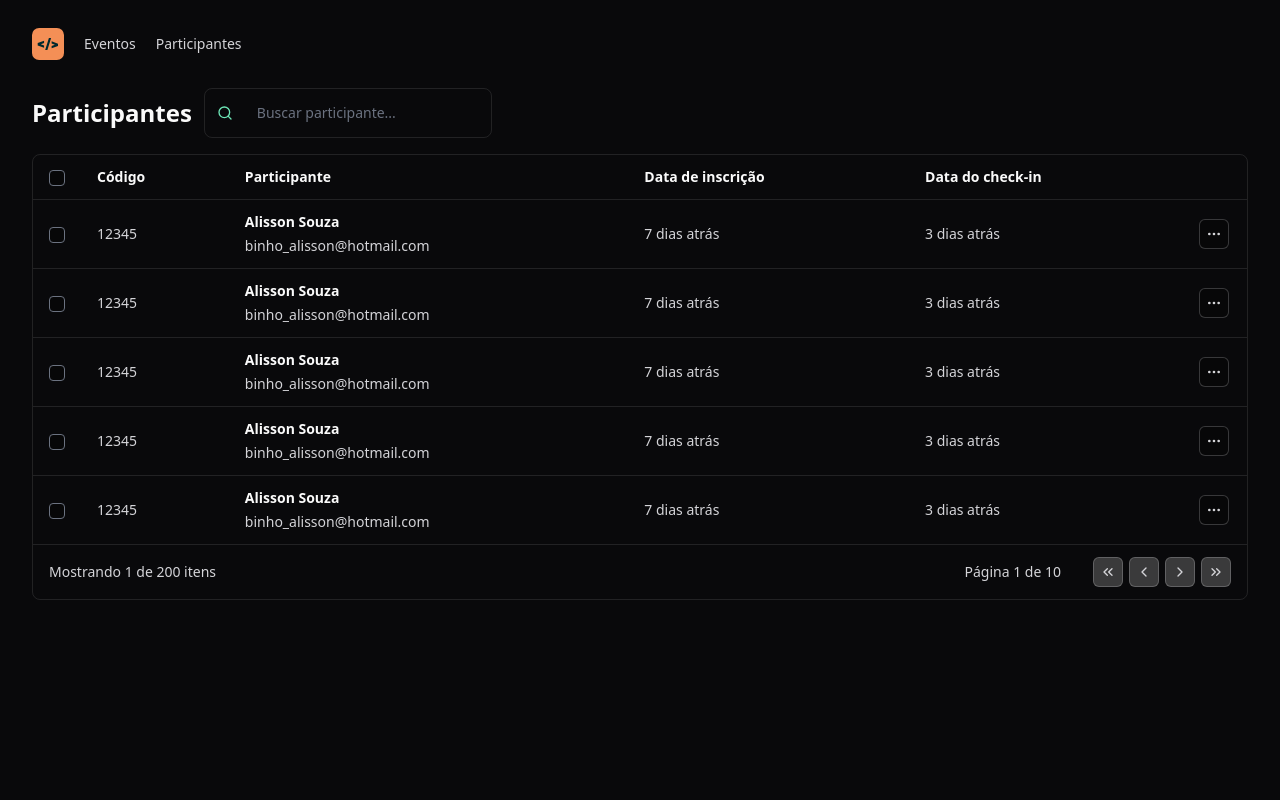
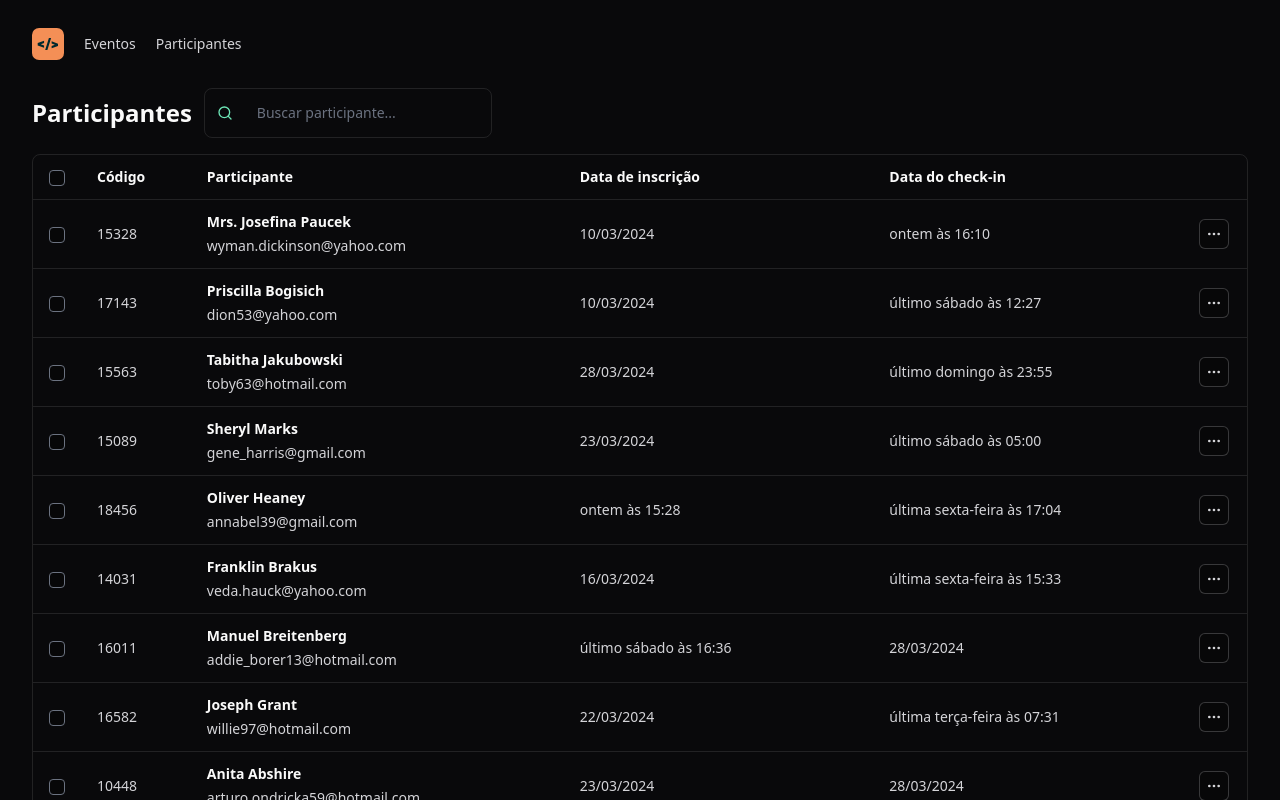
Before and after one commit to gabriel-lgomes/pass-in-web-main, a React (Vite) app: page / in a window 1280 px wide. Shown: the top 800 px of the page. Built offline with nearby package versions, Linux system fonts and the light colour scheme.

Commit message:
feat: created data users

```diff
--- a/package.json
+++ b/package.json
@@ -9,12 +9,14 @@
     "preview": "vite preview"
   },
   "dependencies": {
+    "date-fns": "^3.6.0",
     "lucide-react": "^0.364.0",
     "react": "^18.2.0",
     "react-dom": "^18.2.0",
     "tailwind-merge": "^2.2.2"
   },
   "devDependencies": {
+    "@faker-js/faker": "^8.4.1",
     "@tailwindcss/forms": "^0.5.7",
     "@types/react": "^18.2.66",
     "@types/react-dom": "^18.2.22",
--- a/src/components/attendee-list.tsx
+++ b/src/components/attendee-list.tsx
@@ -11,8 +11,13 @@
 import { TableHeader } from "./table/table-header";
 import { TableCell } from "./table/table-cell";
 import { TableRow } from "./table/table-row";
+import { attendees } from "../data/attendees";
+import { formatRelative } from "date-fns/formatRelative";
+import { ptBR } from "date-fns/locale";
 
 export function AttendeeList() {
+  function onSearchInputChanged() {}
+
   return (
     <div className="flex flex-col gap-4">
       <div className="flex gap-3 items-center">
@@ -46,9 +51,9 @@
           </tr>
         </thead>
         <tbody>
-          {Array.from({ length: 5 }).map((_, i) => (
+          {attendees.map((attendees) => (
             <TableRow
-              key={i}
+              key={attendees.id}
               className="border-b border-white/10 hover:bg-white/5"
             >
               <TableCell>
@@ -57,17 +62,25 @@
                   type="checkbox"
                 />
               </TableCell>
-              <TableCell>12345</TableCell>
+              <TableCell>{attendees.id}</TableCell>
               <TableCell>
                 <div className="flex flex-col gap-1">
                   <span className="font-semibold text-zinc-50">
-                    Alisson Souza
+                    {attendees.name}
                   </span>
-                  <span>binho_alisson@hotmail.com</span>
+                  <span>{attendees.email}</span>
                 </div>
               </TableCell>
-              <TableCell>7 dias atrás</TableCell>
-              <TableCell>3 dias atrás</TableCell>
+              <TableCell>
+                {formatRelative(attendees.createdAt, new Date(), {
+                  locale: ptBR,
+                })}
+              </TableCell>
+              <TableCell>
+                {formatRelative(attendees.checkedInAt, new Date(), {
+                  locale: ptBR,
+                })}
+              </TableCell>
               <TableCell>
                 <IconButton transparent={true}>
                   <MoreHorizontal size={16} />
--- /dev/null
+++ b/src/data/attendees.ts
@@ -0,0 +1,11 @@
+import { faker } from "@faker-js/faker";
+
+export const attendees = Array.from({ length: 200 }).map(() => {
+  return {
+    id: faker.number.int({ min: 10000, max: 20000 }),
+    name: faker.person.fullName(),
+    email: faker.internet.email().toLowerCase(),
+    createdAt: faker.date.recent({ days: 30 }),
+    checkedInAt: faker.date.recent({ days: 7 }),
+  };
+});
```
Also changed, not shown: 1 other file (tests, documents, lock files or other folders).
